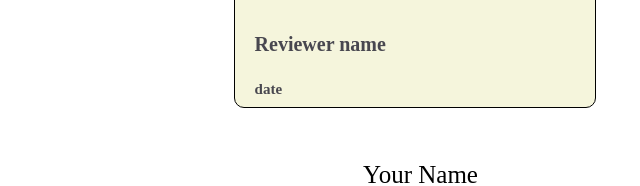
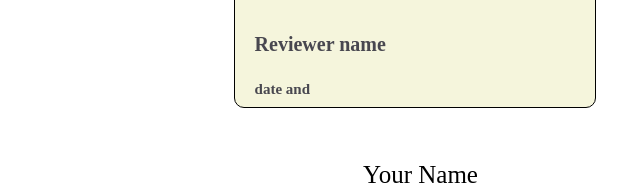
Before and after one commit to Mdalamin4446/myassigment, a plain HTML site: page index.html in a window 1280 px wide. Shown: the part 2419-2605 px from the top of the page, 347-987 px from the left. Drawn offline with Linux system fonts and the light colour scheme.

Commit message:
my assingment

```diff
--- a/index.html
+++ b/index.html
@@ -129,7 +129,7 @@ Stay Focused</h1>
          <div><img src="B12A01-landing-launchpad/Assets/avatar.png" alt=""></div>
     <div>
             <h3 class="mini-text11">Reviewer name</h3>
-        <h5 class="mini-text12">date</h5>
+        <h5 class="mini-text12">date and </h5>
     </div>
 
 
```
